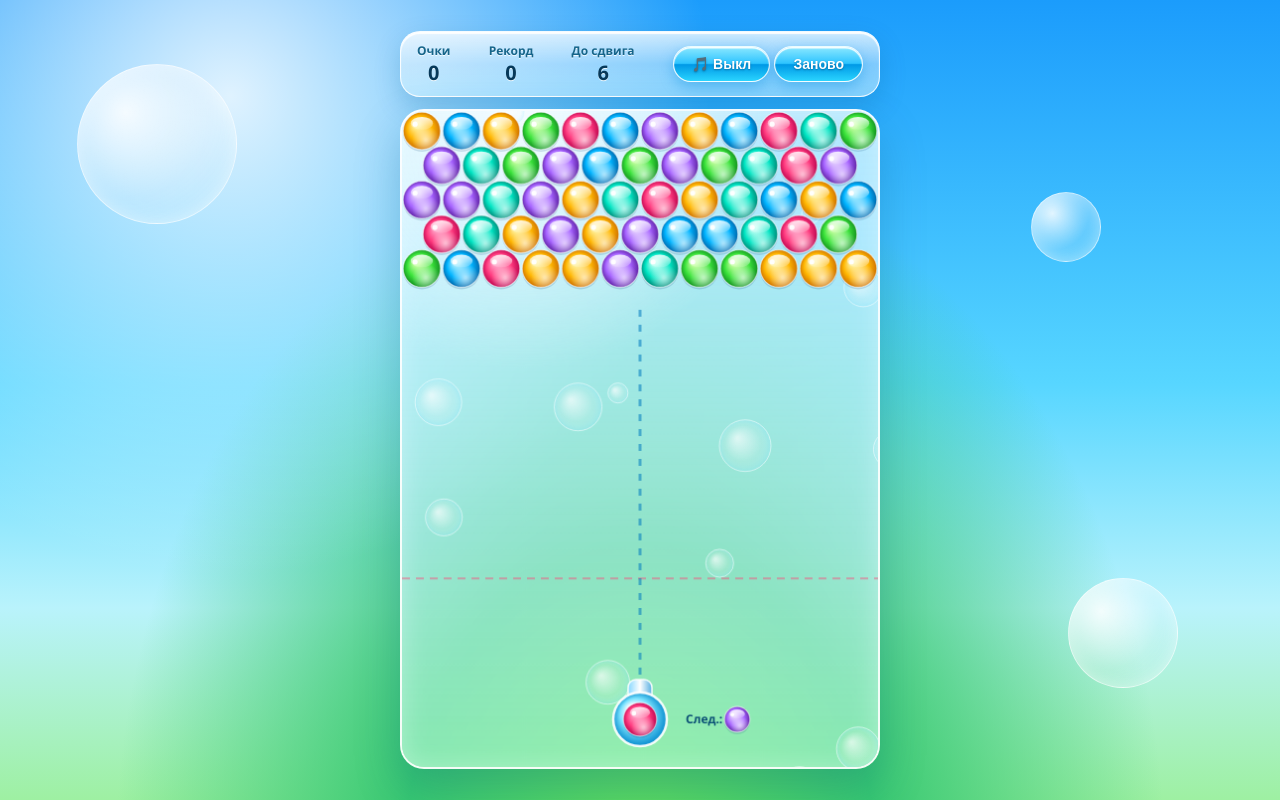
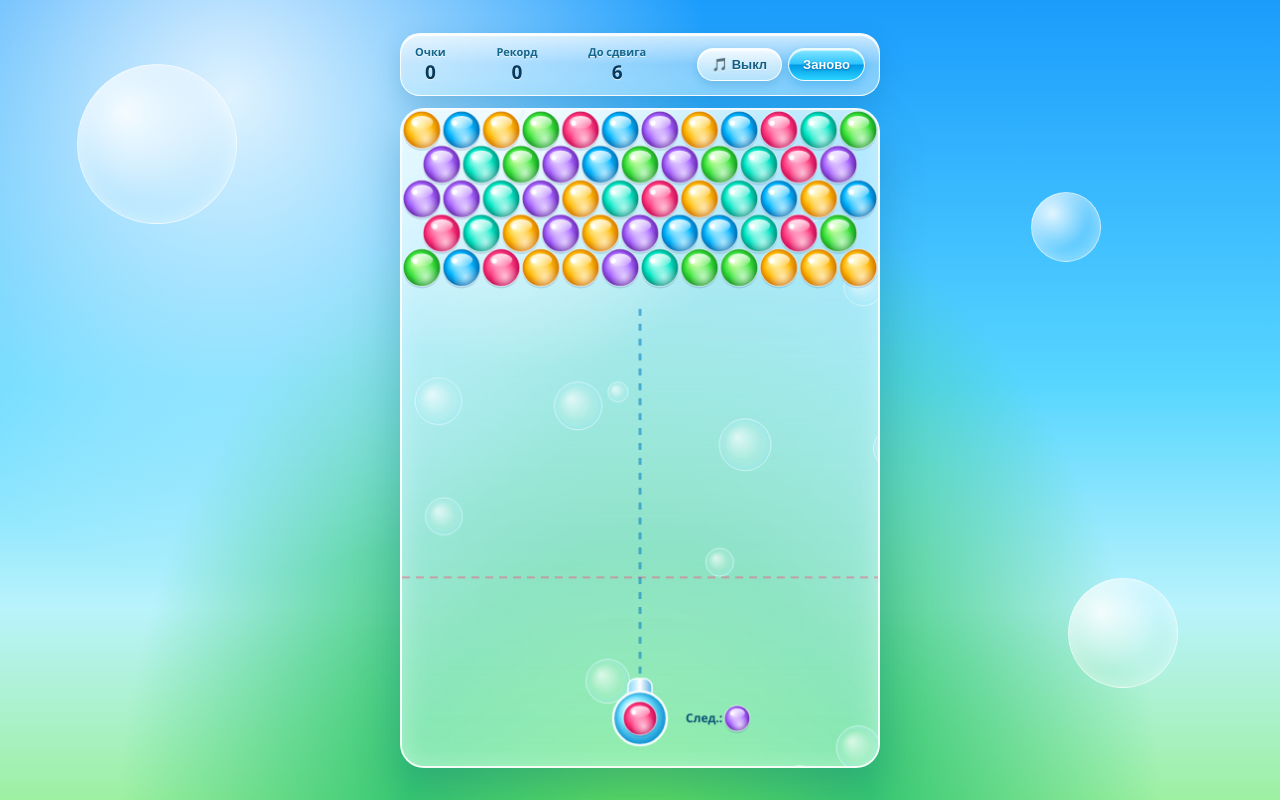
Before and after one commit to neucorochen/bubbletianbubblegame, a plain HTML site: page index.html in a window 1280 px wide. Drawn offline with Linux system fonts and the light colour scheme.

Commit message:
Update style.css

```diff
--- a/style.css
+++ b/style.css
@@ -16,14 +16,12 @@ body {
   color: #0b3c5d;
   overflow-x: hidden;
   position: relative;
-  /* Классический фон Frutiger Aero: небо -> бирюза -> сочная зелень */
   background:
     radial-gradient(circle at 18% 12%, rgba(255, 255, 255, 0.85) 0%, rgba(255, 255, 255, 0) 38%),
     radial-gradient(ellipse at 50% 108%, #63e05c 0%, #37c871 26%, rgba(55, 200, 113, 0) 58%),
     linear-gradient(180deg, #1b9cfc 0%, #57d6ff 48%, #b9f3fc 76%, #9ef0a2 100%);
 }
 
-/* Декоративные глянцевые пузыри на фоне */
 .bg-orb {
   position: fixed;
   border-radius: 50%;
@@ -43,7 +41,6 @@ body {
 .orb-2 { width: 110px; height: 110px; bottom: 14%; right: 8%; }
 .orb-3 { width: 70px; height: 70px; top: 24%; right: 14%; }
 
-/* Верхняя стеклянная панель (Aero Glass) */
 .hud {
   position: relative;
   z-index: 1;
@@ -52,9 +49,9 @@ body {
   display: flex;
   justify-content: space-between;
   align-items: center;
-  gap: 10px;
+  gap: 8px;
   margin-bottom: 12px;
-  padding: 10px 16px;
+  padding: 10px 14px;
   border-radius: 20px;
   background: linear-gradient(
     180deg,
@@ -69,28 +66,32 @@ body {
   backdrop-filter: blur(12px);
 }
 
+.hud-actions {
+  display: flex;
+  align-items: center;
+  gap: 6px;
+}
+
 .stat {
   display: flex;
   flex-direction: column;
   align-items: center;
-  font-size: 12px;
+  font-size: 11px;
   font-weight: 600;
   color: #16658a;
   text-shadow: 0 1px 0 rgba(255, 255, 255, 0.8);
 }
 
 .stat strong {
-  font-size: 20px;
+  font-size: 19px;
   color: #06395a;
 }
 
-/* Глянцевая кнопка Aero */
 .btn-aero {
-  position: relative;
   border: 1px solid rgba(255, 255, 255, 0.9);
   border-radius: 999px;
-  padding: 9px 18px;
-  font-size: 14px;
+  padding: 8px 14px;
+  font-size: 13px;
   font-weight: 700;
   color: #ffffff;
   text-shadow: 0 1px 2px rgba(0, 65, 110, 0.55);
@@ -103,7 +104,7 @@ body {
     #2ad4ff 100%
   );
   box-shadow:
-    0 5px 14px rgba(0, 140, 220, 0.38),
+    0 4px 12px rgba(0, 140, 220, 0.35),
     inset 0 1.5px 1px rgba(255, 255, 255, 0.95);
   transition: transform 0.12s ease, filter 0.15s ease;
 }
@@ -114,6 +115,35 @@ body {
 
 .btn-aero:active {
   transform: scale(0.95);
+}
+
+/* Кнопка музыки: стеклянная когда выкл, зелёная когда вкл */
+.btn-music {
+  background: linear-gradient(
+    180deg,
+    rgba(255, 255, 255, 0.85) 0%,
+    rgba(195, 232, 250, 0.75) 100%
+  );
+  color: #145e82;
+  text-shadow: 0 1px 0 rgba(255, 255, 255, 0.8);
+  box-shadow:
+    0 4px 10px rgba(10, 95, 145, 0.18),
+    inset 0 1.5px 1px rgba(255, 255, 255, 0.95);
+}
+
+.btn-music.is-on {
+  color: #ffffff;
+  text-shadow: 0 1px 2px rgba(0, 90, 20, 0.5);
+  background: linear-gradient(
+    180deg,
+    #b6ff8a 0%,
+    #52db47 48%,
+    #25b822 52%,
+    #6de85d 100%
+  );
+  box-shadow:
+    0 4px 14px rgba(34, 170, 34, 0.38),
+    inset 0 1.5px 1px rgba(255, 255, 255, 0.95);
 }
 
 .btn-green {
@@ -131,7 +161,6 @@ body {
     inset 0 1.5px 1px rgba(255, 255, 255, 0.95);
 }
 
-/* Окно игры */
 .game-wrap {
   position: relative;
   z-index: 1;
```
